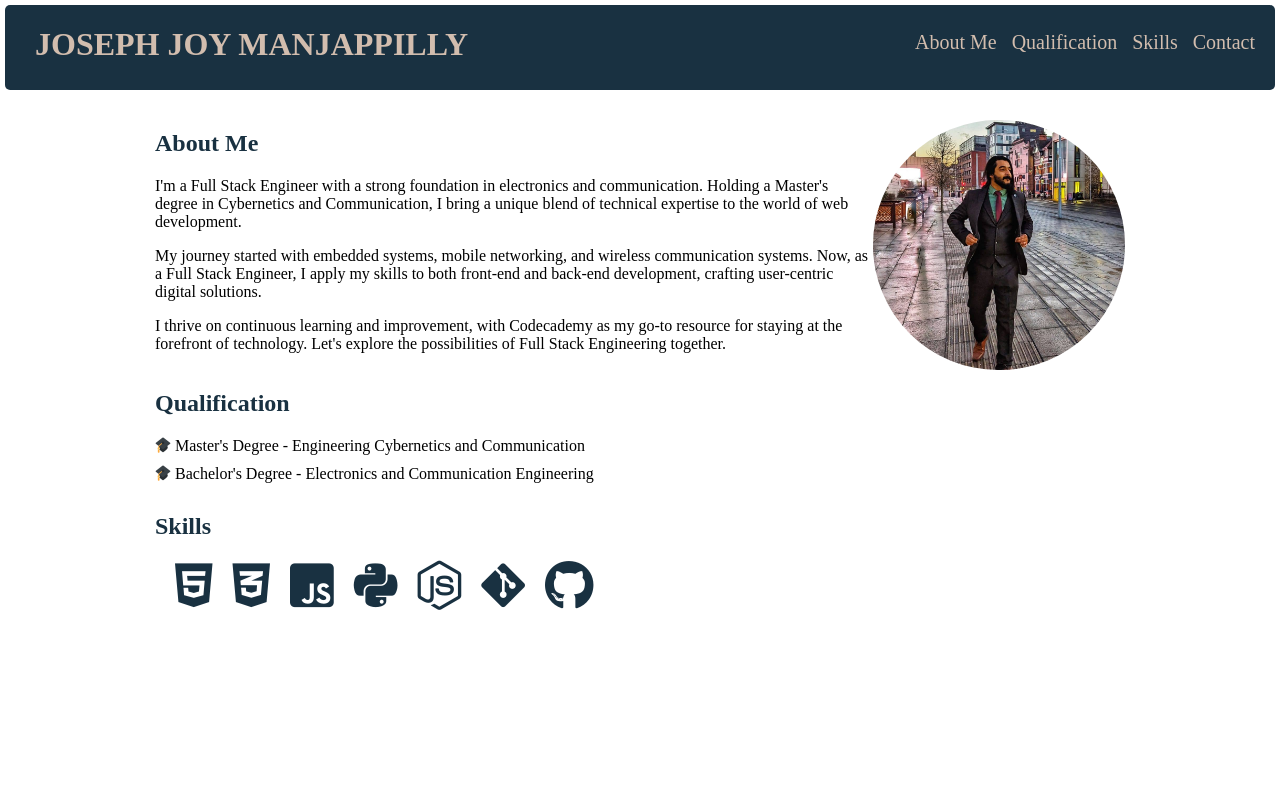
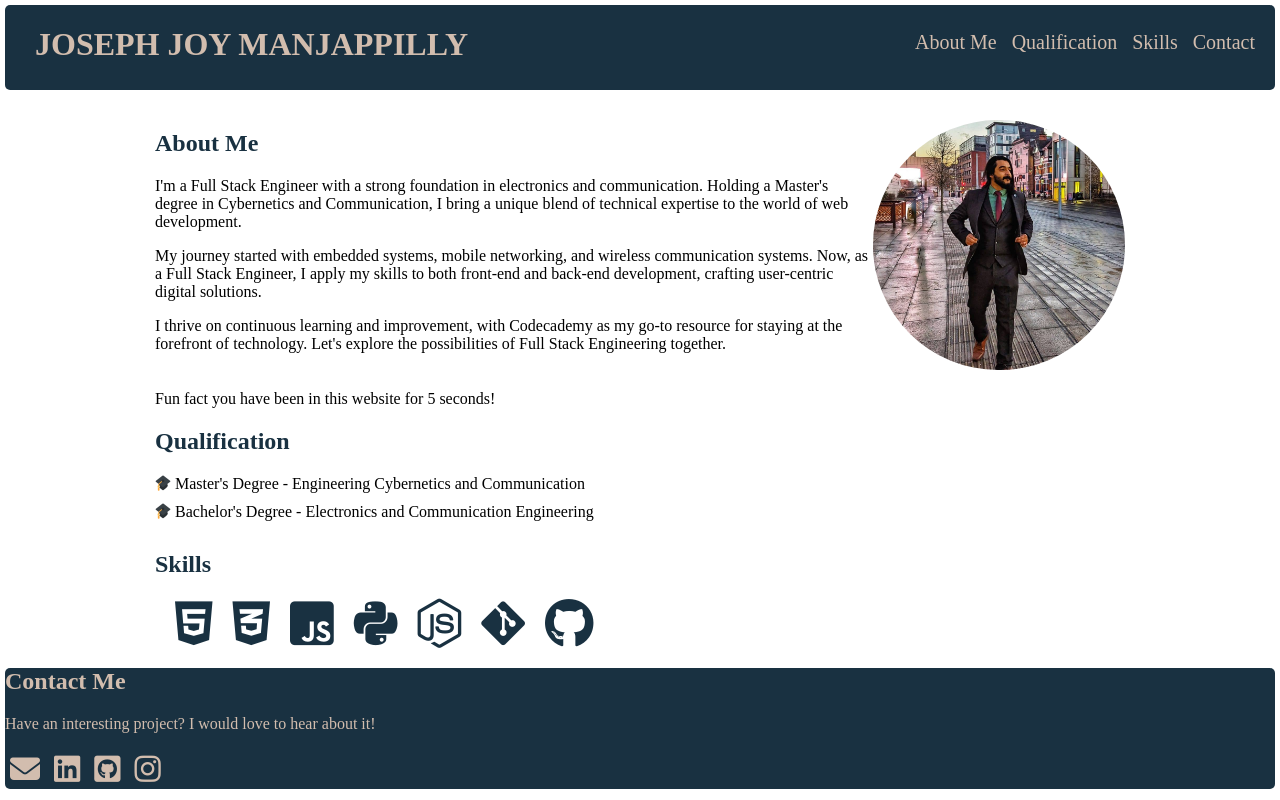
Before and after one commit to JosephManjappilly/Portfolio_light, a plain HTML site: page Index.html in a window 1280 px wide. Drawn offline with Linux system fonts and the light colour scheme.

Commit message:
complete all work

```diff
--- a/Index.html
+++ b/Index.html
@@ -6,16 +6,17 @@
     <title>Document</title>
     <link rel="stylesheet" type="text/css" href="./style.css">
     <link rel="stylesheet" href="https://cdnjs.cloudflare.com/ajax/libs/font-awesome/6.4.2/css/all.min.css" integrity="sha512-z3gLpd7yknf1YoNbCzqRKc4qyor8gaKU1qmn+CShxbuBusANI9QpRohGBreCFkKxLhei6S9CQXFEbbKuqLg0DA==" crossorigin="anonymous" referrerpolicy="no-referrer" />
+    <script src="./main.js"></script>
 </head>
 <body>
     <header>
         <h1>JOSEPH JOY MANJAPPILLY</h1>
         <nav>
             <ul role="presentation">
-                <li><a href="#aboutMe"></a>About Me</li>
-                <li><a href="#qualification"></a>Qualification</li>
-                <li><a href="#skills"></a>Skills</li>
-                <li><a href=""></a>Contact</li>
+                <li><a href="#aboutMe">About Me</a></li>
+                <li><a href="#qualification">Qualification</a></li>
+                <li><a href="#skills">Skills</a></li>
+                <li><a href="#contact">Contact</a></li>
             </ul>
         </nav>
     </header>
@@ -30,6 +31,9 @@
             <div class="image">
                 <img src="./media/images/Joseph.jpg" alt="MyImage">
             </div>
+        </section>
+        <section id="timeDisplay">
+            <p>Fun fact you have been in this website for <span id="time">0</span> seconds!</p>
         </section>
         <section id="qualification">
             <h2>Qualification</h2>
@@ -55,8 +59,18 @@
                 <i class="fa-brands fa-git-alt"></i>
                 <i class="fa-brands fa-github"></i>
             </div>
+        </section>
+        <footer id="contact">
+            <h2>Contact Me</h2>
+            <p>Have an interesting project? I would love to hear about it!</p>
+            <div id="contactLink">
+                <a href="mailto:josjoy94@gmail.com" target="_blank"><i class="fa-solid fa-envelope"></i></a>
+                <a href="https://www.linkedin.com/in/joseph-joy-26-04-1994-/" target="_blank"><i class="fa-brands fa-linkedin"></i></a>
+                <a href="https://github.com/JosephManjappilly" target="_blank"><i class="fa-brands fa-square-github"></i></a>
+                <a href="https://www.instagram.com/josszy94/"target="_blank"><i class="fa-brands fa-instagram"></i></a>
+            </div>
 
-        </section>
+        </footer>
     </main>
 </body>
 </html>
--- /dev/null
+++ b/main.js
@@ -0,0 +1,10 @@
+const startTime=new Date();
+
+function updatetime(){
+    const displayTime = document.getElementById('time');
+    const currentTime = new Date();
+    const timeDiff = (currentTime-startTime)/1000;
+    displayTime.innerHTML=timeDiff.toFixed(0);
+}
+
+setInterval(updatetime,1000);
--- a/style.css
+++ b/style.css
@@ -9,6 +9,10 @@ header{
     background-color:rgba(25,49,65,255) ;
     color: rgba(210,189,174,255);
     border-radius: 5px;
+}
+header a{
+    text-decoration: none;
+    color: rgba(210,189,174,255);;
 }
 header h1{
     padding-left: 30px;
@@ -34,6 +38,7 @@ section{
 h2{
     color:rgba(25,49,65,255) ;
 }
+
 .image img{
     height:250px;
     width: auto;
@@ -72,3 +77,16 @@ details{
     padding-left: 20px;
     color: rgba(25,49,65,255) ;
 }
+footer{
+    background-color:rgba(25,49,65,255) ;
+    color: rgba(210,189,174,255);
+    border-radius: 5px;
+}
+footer h2{
+    color: rgba(210,189,174,255);
+}
+#contactLink a i {
+    font-size:30px;
+    color: rgba(210,189,174,255);
+    margin: 5px;
+}
```
